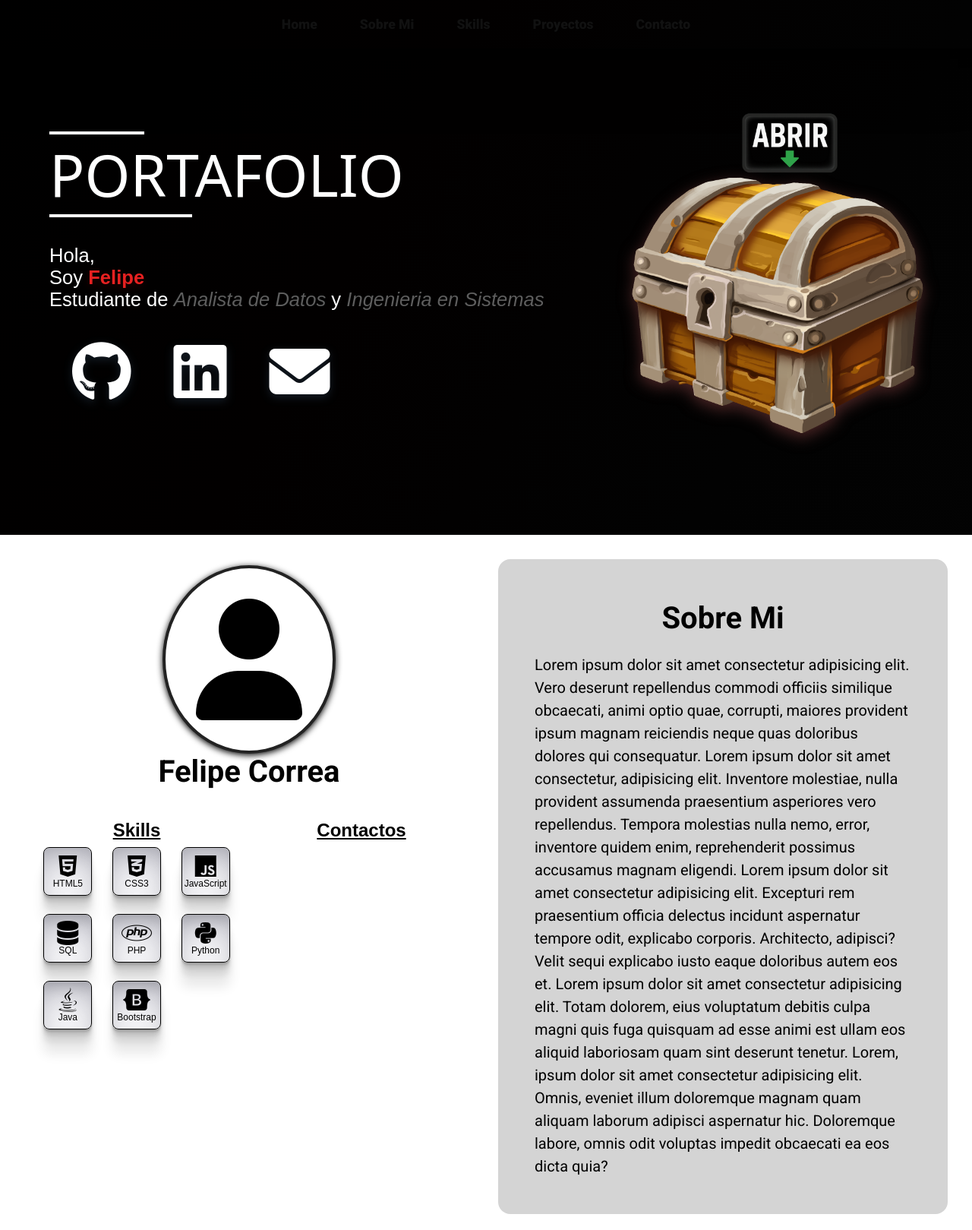
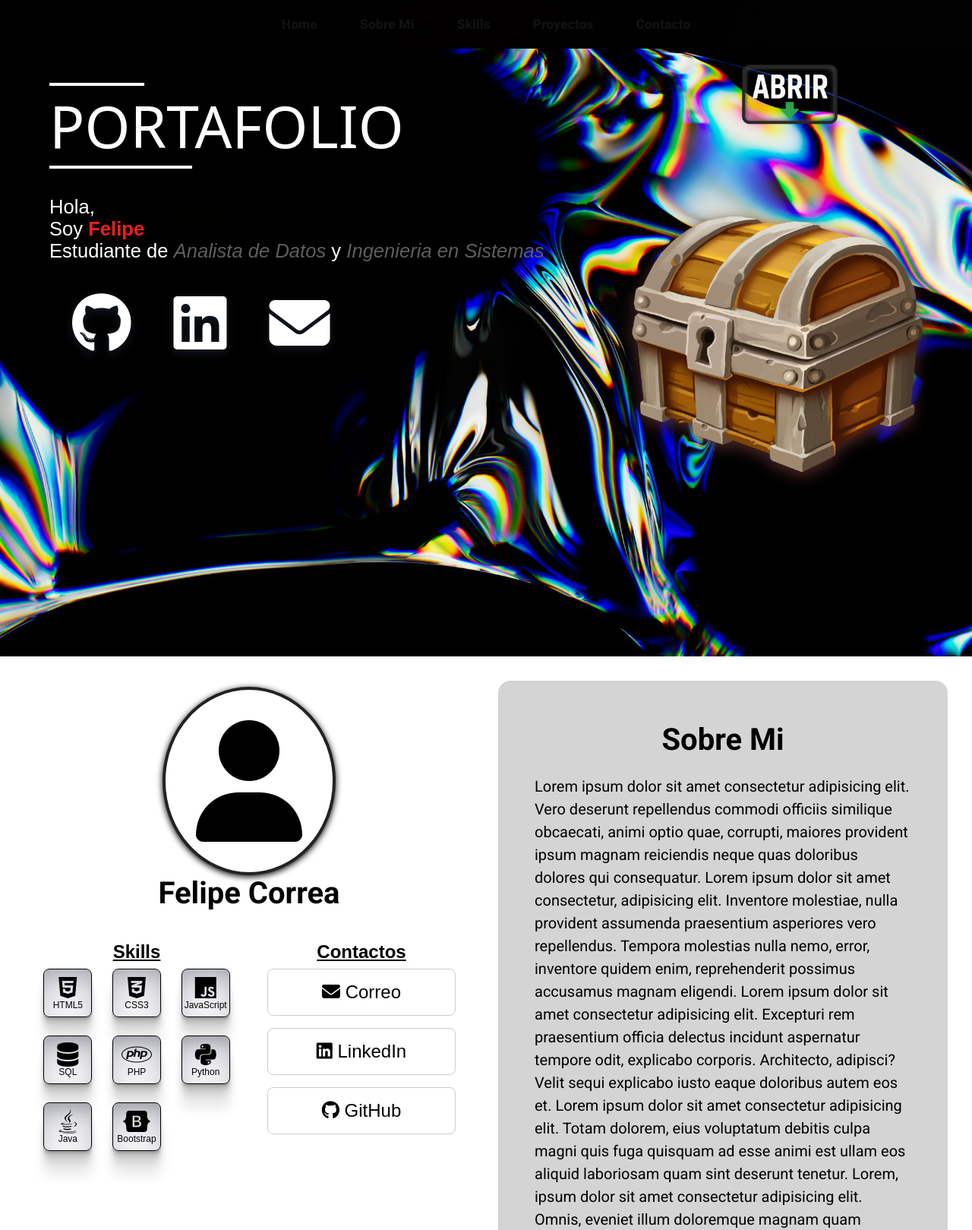
Before and after one commit to FelipeCorreaCamio/Portafolio, a plain HTML site: page index.html in a window 1280 px wide. Shown: the top 1619 px of the page at 76% size. Drawn offline with Linux system fonts and the light colour scheme; a web font is replaced by a local one.

Commit message:
añadi nuevos elementos

```diff
--- a/css.css
+++ b/css.css
@@ -83,7 +83,6 @@
         display: flex;
         flex-direction: row;
         justify-content: center;
-        margin-top: 8vh; /* separación respecto al menú */
         position: relative; /* evita que hijos absolute interfieran con otros */
         z-index: 1; /* asegura que esté sobre fondos o decoraciones */
         height: auto;
@@ -92,12 +91,24 @@
 
    .cartel {
     width: 100%; /* no ocupa todo el ancho */
-        height: auto;
+    height: 100vh;
     color: white; /* texto */
     padding: 1.875vh;
     border-radius: 1vh;
     position: relative;
+    /* Quita background-image directo de aquí */
+}
 
+.cartel::before {
+    content: "";
+    position: absolute;
+    inset: 0; /* top:0; right:0; bottom:0; left:0; */
+    background-image: url(images/fondo-astetik.jpeg);
+    background-size: 150%;
+    background-position: center;
+    transform: scaleX(-1);
+    z-index: -1;
+    border-radius: 1vh; /* para que coincida con el div */
 }
 
     .cartel hr{
@@ -254,7 +265,6 @@
 
     .sobre-mi {
         position: relative;
-        margin-top: 20vh;
         background: rgb(255, 255, 255);
         width: 100%;
         height: max-content;
@@ -399,6 +409,37 @@
         color: #000000;
     }
 
+    .contactos-list {
+        display: grid;
+        grid-template-columns: repeat(minmax(6vh, 1fr),auto-fit );
+        text-align: center;
+        gap: 2vh;
+
+    }
+
+    .contactos-list a {
+        text-decoration: none;
+        color: inherit; /* hereda el color del padre */
+    }
+
+    .contactos-list .box-contacto {
+        padding: 1rem;
+        border: 1px solid #ccc;
+        border-radius: 0.5rem;
+        background-color: white;
+        transition: background-color 0.2s, color 0.3s, text-shadow 0.3s;
+        font-size: 3vh;
+
+    }
+
+    .contactos-list .box-contacto:hover {
+        background-color: red;
+        color: white;
+        text-shadow: 0 2px 4px rgba(0, 0, 0, 0.3);
+        cursor: pointer;
+        box-shadow: 0 2px 8px rgba(0, 0, 0, 0.607);
+    }
+
     /* Responsivo */
     @media (max-width: 768px) {
         .nav-links {
@@ -522,11 +563,7 @@
         left: 75%;
         width: 18vh;
     }
-    .sobre-mi {
 
-            margin-top: 5vh;
-
-        }
     }
 
     /* Esto para mi CELULAR */
--- a/index.html
+++ b/index.html
@@ -73,12 +73,19 @@
                             <div class="box-skill box"><i class="fa-brands fa-java"></i><p class="caption">Java</p></div>
                             <div class="box-skill box"><i class="fa-brands fa-bootstrap"></i><p class="caption">Bootstrap</p></div>
 
-
                         </div>
 
                 </div>
                 <div class="box-detalle contactos">
                      <div class="box-skill titulo"><p>Contactos</p></div>
+
+                      <div class="contactos-list">
+                            <a href="mailto:felipe.correa@uap.edu.ar"><div class="box-contacto box"><p class="contacto-info"><i class="fa-solid fa-envelope"></i> Correo</p></div></a>
+                            <a href="https://www.linkedin.com"><div class="box-contacto box"><p class="contacto-info"><i class="fa-brands fa-linkedin"></i> LinkedIn</p></div></a>
+                            <a href="https://github.com/FelipeCorreaCamio/Portafolio"><div class="box-contacto box"><p class="contacto-info"><i class="fa-brands fa-github"></i> GitHub</p></div></a>
+
+
+                        </div>
                 </div>
             </div>
         </div>
```
Also changed, not shown: images/fondo-astetik.jpeg (added), images/gaga.png (deleted). Lines whose indentation alone changed are shown as unchanged.
